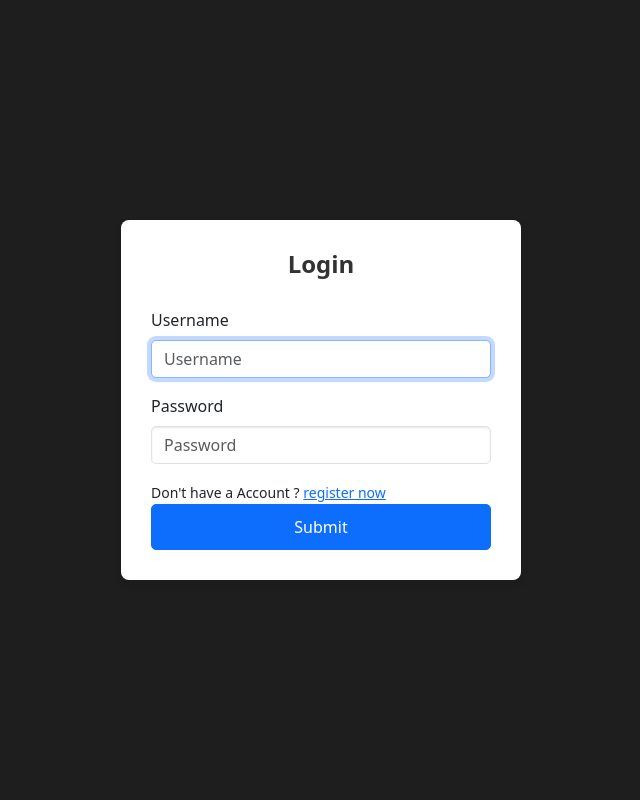
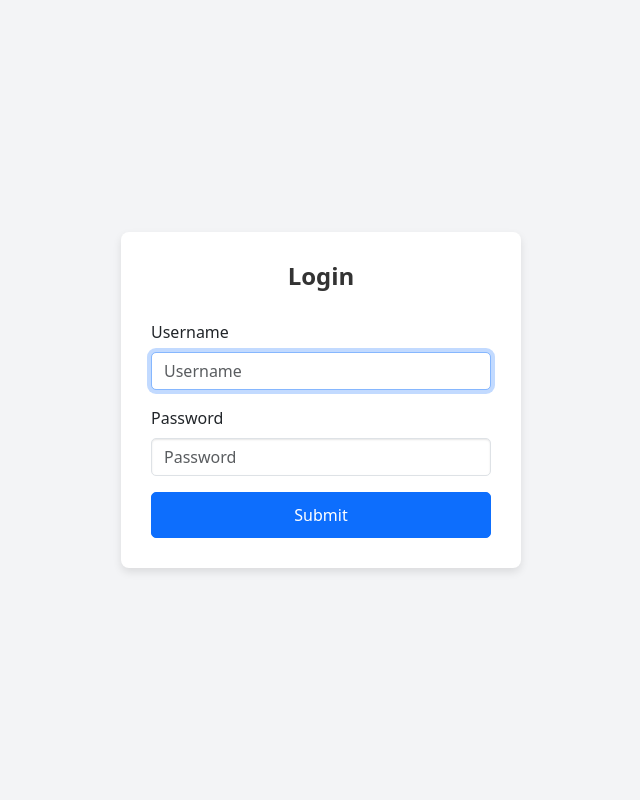
Before and after one commit to Muhammadrizochik/Office5, a Django app: page / in a window 1280 px wide. Shown: the whole page, without its empty margins (319-959 px from the left). Run offline with Django 5.2, Linux system fonts and the light colour scheme; some libraries are stand-ins or nearby versions.

Commit message:
change theme

```diff
--- a/template/auth/form.html
+++ b/template/auth/form.html
@@ -12,7 +12,7 @@
         justify-content: center;
         align-items: center;
         min-height: 100vh;
-        background-color: #1E1E1E;
+        background-color: #F3F4F6;
     }
 
     .login-form {
@@ -56,8 +56,7 @@
             {% csrf_token %}
             {% bootstrap_form form %}
             {% buttons %}
-            <small>Don't have a Account ? <a href="/create">register now</a> </small>
-                <button type="submit" class="btn btn-primary">Submit</button>
+                <a href="/home" class="btn btn-primary">Submit</a>
             {% endbuttons %}
         </form>
     </div>
```
